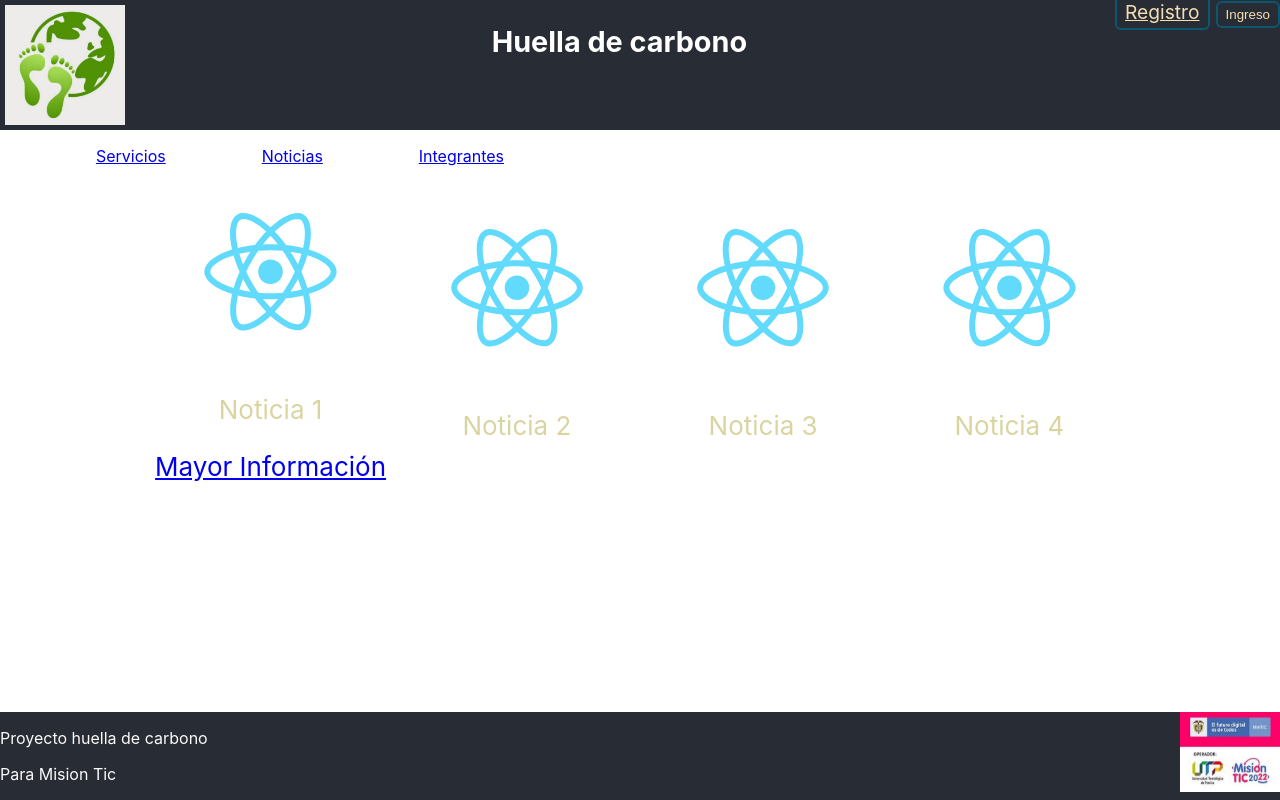
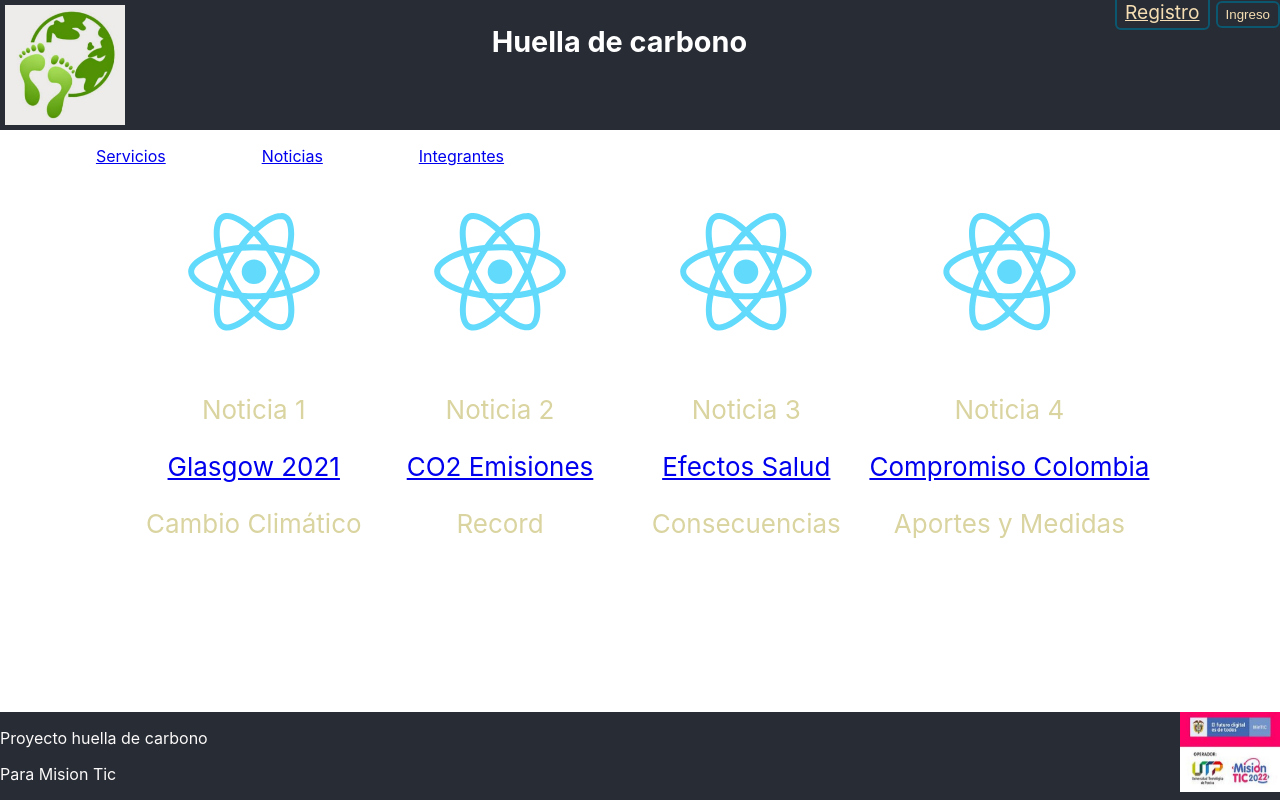
Before and after one commit to ciclo4E2/Huella-de-carbono, a React (Create React App) app: page /noticias in a window 1280 px wide. Built offline with nearby package versions, Linux system fonts and the light colour scheme.

Commit message:
Actualizacion noticias (#5)

```diff
--- a/src/componentes/noticias.jsx
+++ b/src/componentes/noticias.jsx
@@ -7,26 +7,30 @@ function Noticias() {
           <div>
           <img src={logo} className="App-logo" alt="logo" />
         <p>Noticia 1</p>
-<a href="https://www.un.org/es/climatechange/cop26">Mayor Información</a>
+<a href="https://www.un.org/es/climatechange/cop26">Glasgow 2021</a>
+<p>Cambio Climático</p>
           </div>
 
           <div>
           <img src={logo} className="App-logo" alt="logo" />
         <p>Noticia 2</p>
-
+        <a href="https://news.un.org/es/story/2020/12/1485312">CO2 Emisiones</a>
+<p>Record</p>
           </div>
 
           <div>
           <img src={logo} className="App-logo" alt="logo" />
         <p>Noticia 3</p>
-
+        <a href="https://medlineplus.gov/spanish/pruebas-de-laboratorio/dioxido-de-carbono-co2-en-la-sangre/">Efectos Salud</a>
+<p>Consecuencias</p>
           </div>
 
 
           <div>
           <img src={logo} className="App-logo" alt="logo" />
         <p>Noticia 4</p>
-
+        <a href="https://www.wwf.org.co/?365023/Guia-para-entender-los-aportes-de-Colombia-a-la-lucha-contra-el-cambio-climatico">Compromiso Colombia</a>
+<p>Aportes y Medidas</p>
           </div>
 
 
```
